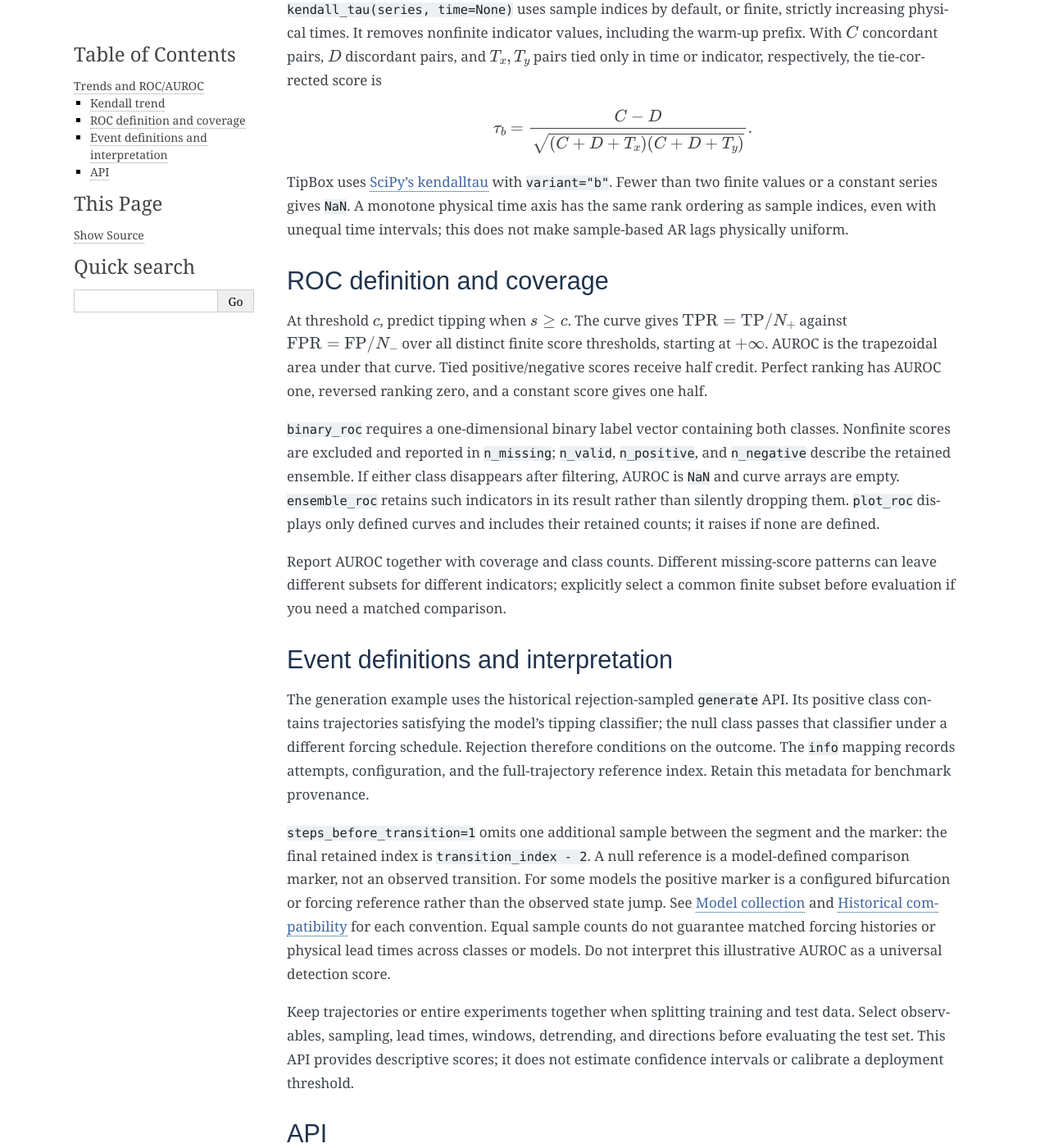
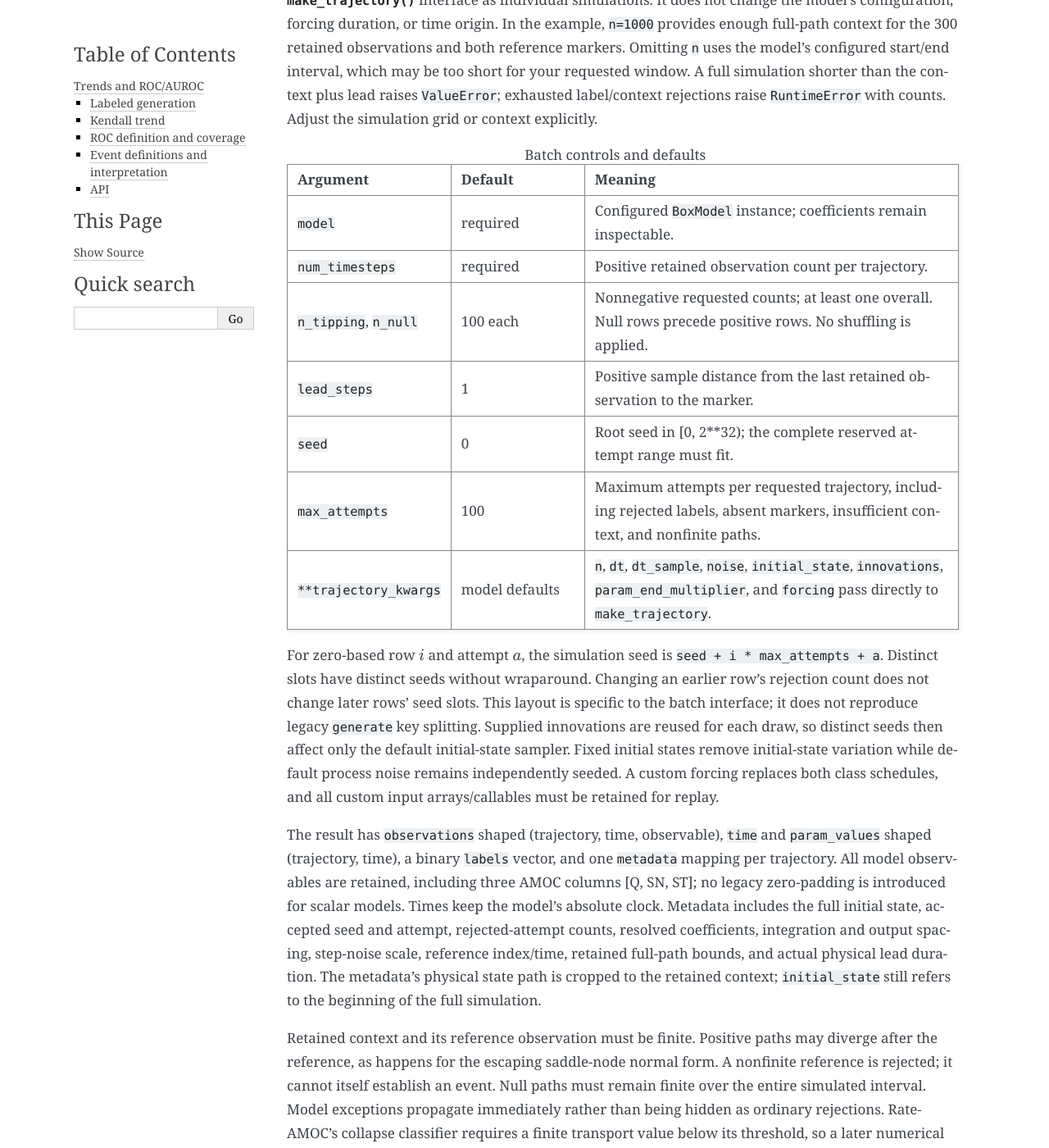
Before and after one commit to juannat7/tipbox, a Sphinx documentation site: the page built from docs/benchmarks.rst, in a window 1280 px wide and 1400 px high, scrolled down 975 px. Shown: the whole window at 82% size. Built offline with Sphinx 7.4.7, drawn with Linux system fonts in a browser that asks for light colours; pages that are not in the unit, such as notebooks, are missing from menus; some of the changed text lies outside the part shown.

Commit message:
Document batch seeds, event references, and lead times

```diff
--- a/docs/benchmarks.rst
+++ b/docs/benchmarks.rst
@@ -9,30 +9,28 @@ indicator, but cannot supply an ensemble AUROC by itself.
 
 .. code-block:: python
 
-   import jax
-   from tipbox.generate import generate
+   from tipbox.datasets import generate_dataset
    from tipbox.indicators import rolling_ar1, rolling_variance
    from tipbox.metrics import ensemble_roc, plot_roc
+   from tipbox.models import MayHarvesting
 
-   labels, signals = [], []
-   for label in (0, 1):
-       for replicate in range(10):
-           _, segment, info = generate(
-               jax.random.PRNGKey(10 * label + replicate),
-               tipping_type="b_harvesting",
-               null_simulation=(label == 0),
-               num_timesteps=300,
-               steps_before_transition=1,
-               sigma_tilde=0.01,
-           )
-           labels.append(label)
-           signals.append(segment.trajectory[:, 0])
+   dataset = generate_dataset(
+       MayHarvesting(),
+       num_timesteps=300,
+       n_tipping=10,
+       n_null=10,
+       n=1000,               # Full simulation length, including initial sample.
+       noise=0.01,
+       lead_steps=1,
+       seed=42,
+   )
+   signals = dataset.observations[:, :, 0]
 
    indicators = {
        "AR1": [rolling_ar1(x, window=100, detrend="linear") for x in signals],
        "Variance": [rolling_variance(x, window=100, detrend="linear") for x in signals],
    }
-   result = ensemble_roc(labels, indicators)
+   result = ensemble_roc(dataset.labels, indicators)
    print(result.curves["Variance"].auroc)
    ax = plot_roc(result)
 
@@ -41,6 +39,81 @@ Alternatively, supply one precomputed scalar per trajectory, or call
 ``binary_roc(labels, scores)`` for a single score vector. Negate a score before
 calling these functions if a decreasing trend is your predeclared warning
 direction. Signs are never automatically selected to improve AUROC.
+
+Labeled generation
+------------------
+
+``generate_dataset`` accepts a configured model and a required retained length.
+It calls the same :meth:`~tipbox.types.BoxModel.make_trajectory` interface as
+individual simulations. It does not change the model's configuration, forcing
+duration, or time origin. In the example, ``n=1000`` provides enough full-path
+context for the 300 retained observations and both reference markers. Omitting
+``n`` uses the model's configured start/end interval, which may be too short for
+your requested window. A full simulation shorter than the context plus lead
+raises ``ValueError``; exhausted label/context rejections raise ``RuntimeError``
+with counts. Adjust the simulation grid or context explicitly.
+
+.. list-table:: Batch controls and defaults
+   :header-rows: 1
+   :widths: 24 20 56
+
+   * - Argument
+     - Default
+     - Meaning
+   * - ``model``
+     - required
+     - Configured ``BoxModel`` instance; coefficients remain inspectable.
+   * - ``num_timesteps``
+     - required
+     - Positive retained observation count per trajectory.
+   * - ``n_tipping``, ``n_null``
+     - 100 each
+     - Nonnegative requested counts; at least one overall. Null rows precede
+       positive rows. No shuffling is applied.
+   * - ``lead_steps``
+     - 1
+     - Positive sample distance from the last retained observation to the marker.
+   * - ``seed``
+     - 0
+     - Root seed in [0, 2**32); the complete reserved attempt range must fit.
+   * - ``max_attempts``
+     - 100
+     - Maximum attempts per requested trajectory, including rejected labels,
+       absent markers, insufficient context, and nonfinite paths.
+   * - ``**trajectory_kwargs``
+     - model defaults
+     - ``n``, ``dt``, ``dt_sample``, ``noise``, ``initial_state``, ``innovations``,
+       ``param_end_multiplier``, and ``forcing`` pass directly to ``make_trajectory``.
+
+For zero-based row :math:`i` and attempt :math:`a`, the simulation seed is
+``seed + i * max_attempts + a``. Distinct slots have distinct seeds without
+wraparound. Changing an earlier row's rejection count does not change later
+rows' seed slots. This layout is specific to the batch interface; it does not
+reproduce legacy ``generate`` key splitting. Supplied innovations are reused
+for each draw, so distinct seeds then affect only the default initial-state
+sampler. Fixed initial states remove initial-state variation while default
+process noise remains independently seeded. A custom forcing replaces both
+class schedules, and all custom input arrays/callables must be retained for replay.
+
+The result has ``observations`` shaped (trajectory, time, observable),
+``time`` and ``param_values`` shaped (trajectory, time), a binary ``labels``
+vector, and one ``metadata`` mapping per trajectory. All model observables are
+retained, including three AMOC columns [Q, SN, ST]; no legacy zero-padding is
+introduced for scalar models. Times keep the model's absolute clock. Metadata
+includes the full initial state, accepted seed and attempt, rejected-attempt
+counts, resolved coefficients, integration and output spacing, step-noise scale,
+reference index/time, retained full-path bounds, and actual physical lead
+duration. The metadata's physical state path is cropped to the retained context;
+``initial_state`` still refers to the beginning of the full simulation.
+
+Retained context and its reference observation must be finite. Positive paths
+may diverge after the reference, as happens for the escaping saddle-node normal
+form. A nonfinite reference is rejected; it cannot itself establish an event.
+Null paths must remain finite over the entire simulated interval. Model
+exceptions propagate immediately rather than being hidden as ordinary rejections.
+Rate-AMOC's collapse classifier requires a finite transport value below its
+threshold, so a later numerical ``-inf`` cannot supply the only evidence of
+collapse after its time-zero reference.
 
 Kendall trend
 -------------
@@ -86,15 +159,18 @@ a common finite subset before evaluation if you need a matched comparison.
 Event definitions and interpretation
 ------------------------------------
 
-The generation example uses the historical rejection-sampled ``generate`` API.
-Its positive class contains trajectories satisfying the model's tipping
-classifier; the null class passes that classifier under a different forcing
-schedule. Rejection therefore conditions on the outcome. The ``info`` mapping
-records attempts, configuration, and the full-trajectory reference index.
-Retain this metadata for benchmark provenance.
+Generation uses rejection sampling. The positive class satisfies
+``model.is_tipped`` under forced simulation; the null class fails that same
+classifier under null forcing. Rejection therefore conditions on the outcome;
+class frequencies in the resulting dataset do not estimate tipping probabilities.
+The per-row ``label_rule`` and ``marker_rule`` identify the model methods used,
+and metadata records their parameters and accepted seeds.
 
-``steps_before_transition=1`` omits one additional sample between the segment
-and the marker: the final retained index is ``transition_index - 2``. A null
+With ``lead_steps=1``, the final retained index is ``marker_index - 1``. The
+slice is ``full[marker_index - lead_steps + 1 - num_timesteps:
+marker_index - lead_steps + 1]``. The actual physical lead is the marker time
+minus the last retained time. To match the legacy ``generate`` API's gap,
+use ``lead_steps = steps_before_transition + 1``. A null
 reference is a model-defined comparison marker, not an observed transition.
 For some models the positive marker is a configured bifurcation or forcing
 reference rather than the observed state jump. See :doc:`models/index` and
@@ -110,5 +186,8 @@ it does not estimate confidence intervals or calibrate a deployment threshold.
 API
 ---
 
+.. automodule:: tipbox.datasets.benchmarks
+   :members: BenchmarkDataset, generate_dataset
+
 .. automodule:: tipbox.metrics
    :members: BinaryRocResult, EnsembleRocResult, kendall_tau, binary_roc, ensemble_roc, plot_roc
```
Also changed, not shown: README.md (+12 -0 lines), docs/compatibility.rst (+11 -0 lines).
